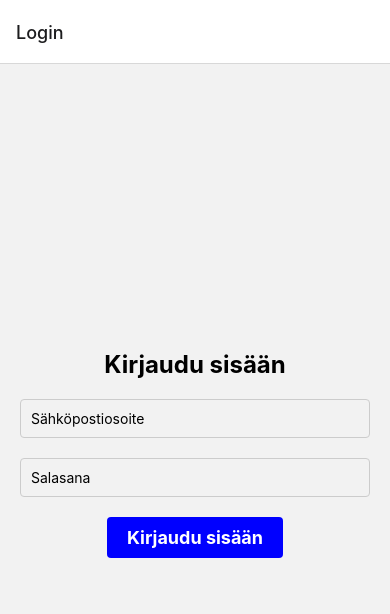
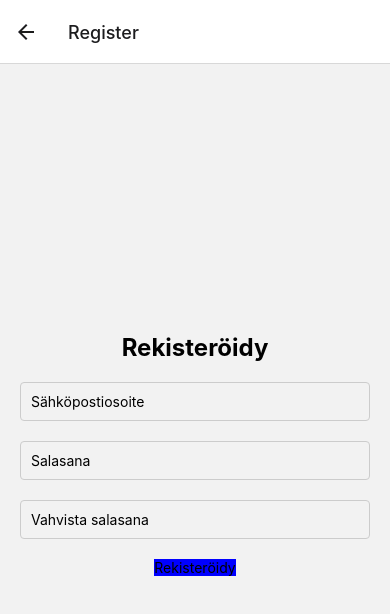
Before and after one commit to nicklasstellberg/osoitekirja, a React Native app: screen /Register in a window 390 px wide. Shown: the top 614 px of the page. Built offline with nearby package versions, Linux system fonts and the light colour scheme.

Commit message:
registration

```diff
--- a/App.js
+++ b/App.js
@@ -1,10 +1,11 @@
-import React from 'react';
-import { StyleSheet, Text, View } from 'react-native';
-import { NavigationContainer } from '@react-navigation/native';
-import { createStackNavigator } from '@react-navigation/stack';
-import PlacesScreen from './PlacesScreen';
-import MapScreen from './MapScreen';
-import LoginScreen from './LoginScreen';
+import React from "react";
+import { StyleSheet, Text, View } from "react-native";
+import { NavigationContainer } from "@react-navigation/native";
+import { createStackNavigator } from "@react-navigation/stack";
+import PlacesScreen from "./PlacesScreen";
+import MapScreen from "./MapScreen";
+import LoginScreen from "./LoginScreen";
+import RegisterScreen from "./RegisterScreen";
 
 const Stack = createStackNavigator();
 
@@ -12,21 +13,22 @@ const App = () => {
   return (
     <NavigationContainer>
       <Stack.Navigator>
-      <Stack.Screen name="Login" component={LoginScreen} />
+        <Stack.Screen name="Login" component={LoginScreen} />
+        <Stack.Screen name="Register" component={RegisterScreen} />
         <Stack.Screen name="My Places" component={PlacesScreen} />
         <Stack.Screen name="Map" component={MapScreen} />
       </Stack.Navigator>
     </NavigationContainer>
   );
-}
+};
 
 export default App;
 
 const styles = StyleSheet.create({
   container: {
     flex: 1,
-    backgroundColor: '#fff',
-    alignItems: 'center',
-    justifyContent: 'center',
+    backgroundColor: "#fff",
+    alignItems: "center",
+    justifyContent: "center",
   },
 });
--- a/LoginScreen.js
+++ b/LoginScreen.js
@@ -24,6 +24,10 @@ const LoginScreen = () => {
       });
   };
 
+  const handleRegistration = () => {
+    navigation.navigate('Register');
+  };
+
   return (
     <View style={styles.container}>
       <Text style={styles.title}>Kirjaudu sisään</Text>
@@ -44,6 +48,10 @@ const LoginScreen = () => {
       />
       <TouchableOpacity style={styles.button} onPress={handleLogin}>
         <Text style={styles.buttonText}>Kirjaudu sisään</Text>
+      </TouchableOpacity>
+
+      <TouchableOpacity style={styles.registerButton} onPress={handleRegistration}>
+        <Text style={styles.buttonText}>Rekisteröidy</Text>
       </TouchableOpacity>
     </View>
   );
@@ -80,6 +88,18 @@ const styles = StyleSheet.create({
     fontSize: 18,
     fontWeight: 'bold',
   },
+  registerButton: {
+    backgroundColor: 'green',
+    paddingVertical: 10,
+    paddingHorizontal: 20,
+    borderRadius: 4,
+    marginTop: 10,
+  },
+  registerButtonText: {
+    color: 'white',
+    fontSize: 18,
+    fontWeight: 'bold',
+  }
 });
 
 export default LoginScreen;
--- /dev/null
+++ b/RegisterScreen.js
@@ -0,0 +1,92 @@
+import React from "react";
+import {
+  View,
+  Text,
+  TextInput,
+  TouchableOpacity,
+  StyleSheet,
+} from "react-native";
+import { getAuth, createUserWithEmailAndPassword } from "firebase/auth";
+
+const RegisterScreen = ({ navigation }) => {
+  const [email, setEmail] = React.useState("");
+  const [password, setPassword] = React.useState("");
+  const [confirmPassword, setConfirmPassword] = React.useState("");
+
+  const auth = getAuth();
+
+  const handleRegister = () => {
+    if (password !== confirmPassword) {
+      alert("Salasanat eivät täsmää!");
+      return;
+    }
+
+    createUserWithEmailAndPassword(auth, email, password)
+      .then((userCredential) => {
+        // Rekisteröityminen onnistui, siirry takaisin kirjautumissivulle
+        navigation.navigate("Login");
+      })
+      .catch((error) => {
+        // Rekisteröityminen epäonnistui, näytä virheilmoitus
+        alert(error.message);
+      });
+  };
+
+  return (
+    <View style={styles.container}>
+      <Text style={styles.title}>Rekisteröidy</Text>
+      <TextInput
+        style={styles.input}
+        placeholder="Sähköpostiosoite"
+        keyboardType="email-address"
+        autoCapitalize="none"
+        onChangeText={(value) => setEmail(value)}
+        value={email}
+      />
+      <TextInput
+        style={styles.input}
+        placeholder="Salasana"
+        secureTextEntry={true}
+        onChangeText={(value) => setPassword(value)}
+        value={password}
+      />
+      <TextInput
+        style={styles.input}
+        placeholder="Vahvista salasana"
+        secureTextEntry={true}
+        onChangeText={(value) => setConfirmPassword(value)}
+        value={confirmPassword}
+      />
+      <TouchableOpacity style={styles.button} onPress={handleRegister}>
+        <Text style={styles.buttonText}>Rekisteröidy</Text>
+      </TouchableOpacity>
+    </View>
+  );
+};
+
+const styles = StyleSheet.create({
+  container: {
+    flex: 1,
+    alignItems: "center",
+    justifyContent: "center",
+    paddingHorizontal: 20,
+  },
+  title: {
+    fontSize: 24,
+    fontWeight: "bold",
+    marginBottom: 20,
+  },
+  input: {
+    width: "100%",
+    borderWidth: 1,
+    borderColor: "#ccc",
+    borderRadius: 4,
+    padding: 10,
+    marginBottom: 20,
+  },
+  button: {
+    backgroundColor: "blue",
+  },
+});
+
+export default RegisterScreen;
```
